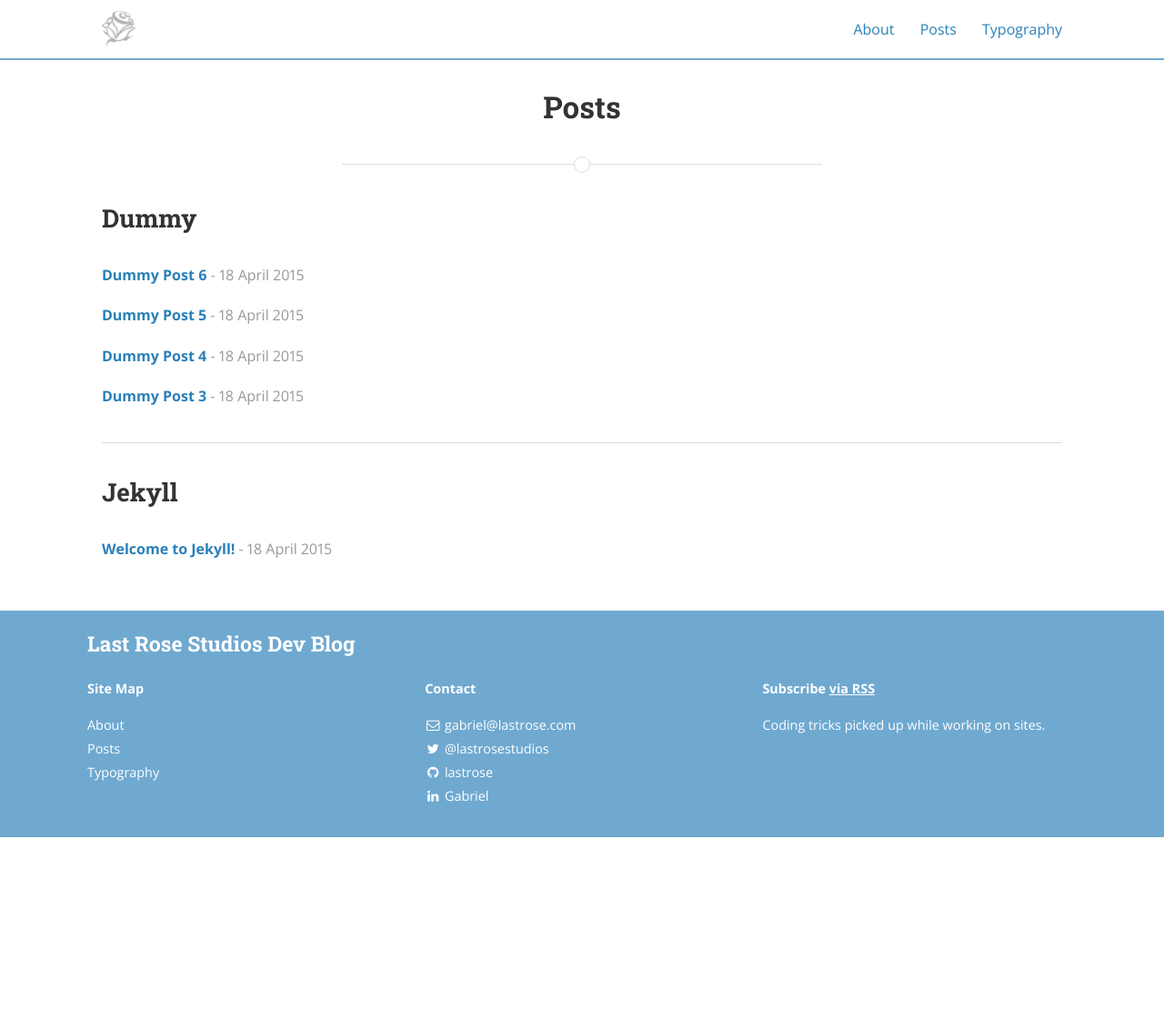
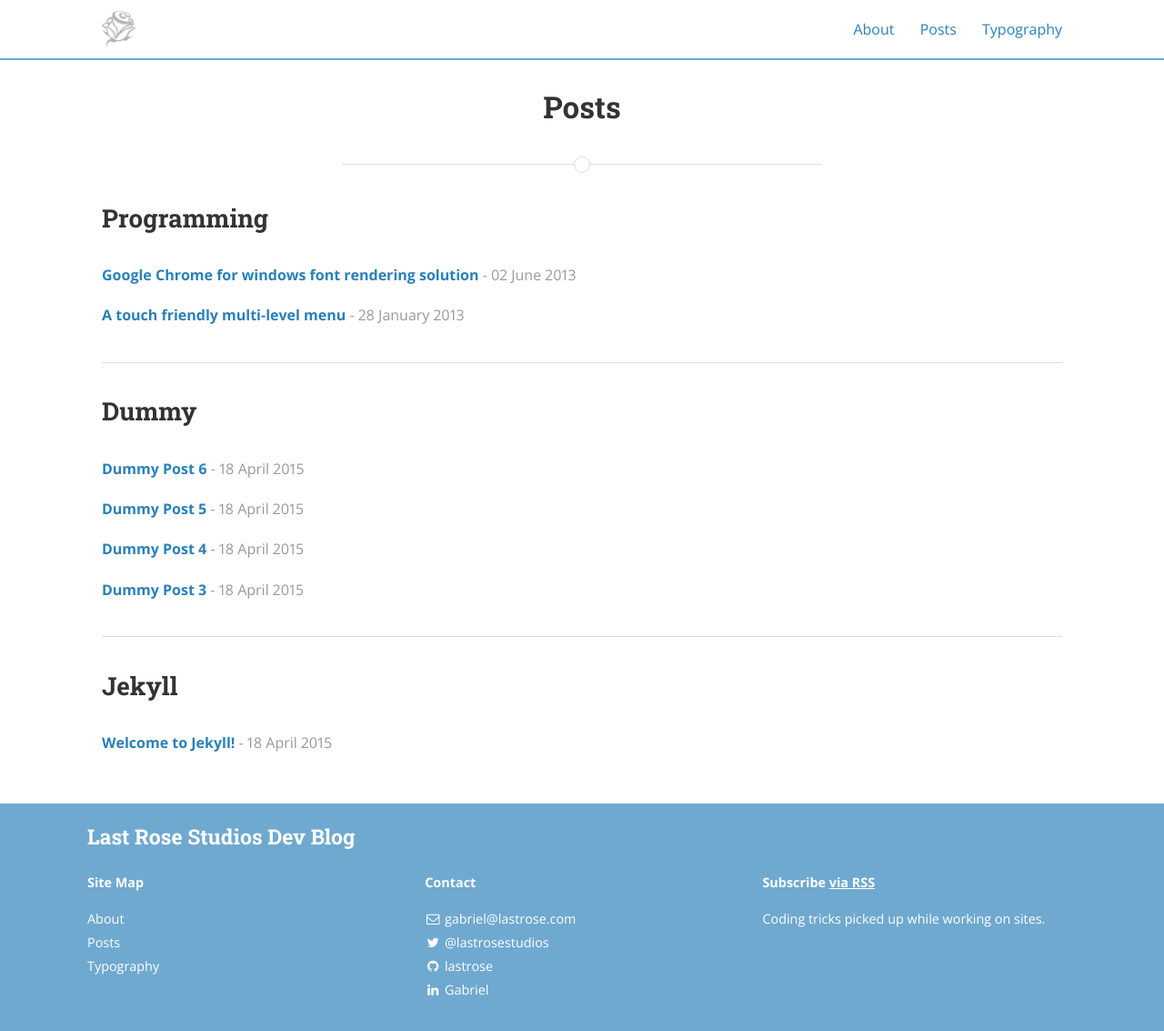
Before and after one commit to LastRose/lastrose.github.io, a Jekyll site: the page built from posts.html, in a window 1280 px wide. Shown: the whole page at 91% size. Built offline with Jekyll 4.4.1, drawn with Linux system fonts in a browser that asks for light colours; nearby versions of some CDN libraries; a style sheet for code colours, icons or effects is not loaded; before the commit the page ends 920 px from its top, so only the background shows below that.

Commit message:
Renamed Blogs
Renamed and added permalink to them

```diff
--- a/_posts/touch-friendly-multi-level-menu.markdown
+++ b/_posts/2013-01-28-touch-friendly-multi-level-menu.markdown
@@ -1,6 +1,7 @@
 ---
 layout: post
 title:  "A touch friendly multi-level menu"
+permalink: touch-friendly-multi-level-menu
 date:   2013-01-28 08:43:59
 author: Last Rose Studios
 categories: Programming
--- a/_posts/google-chrome-windows-font-rendering-solution.markdown
+++ b/_posts/2013-06-02-google-chrome-windows-font-rendering-solution.markdown
@@ -1,6 +1,7 @@
 ---
 layout: post
 title:  "Google Chrome for windows font rendering solution"
+permalink: google-chrome-windows-font-rendering-solution
 date:   2013-06-02 08:43:59
 author: Last Rose Studios
 categories: Programming
```
